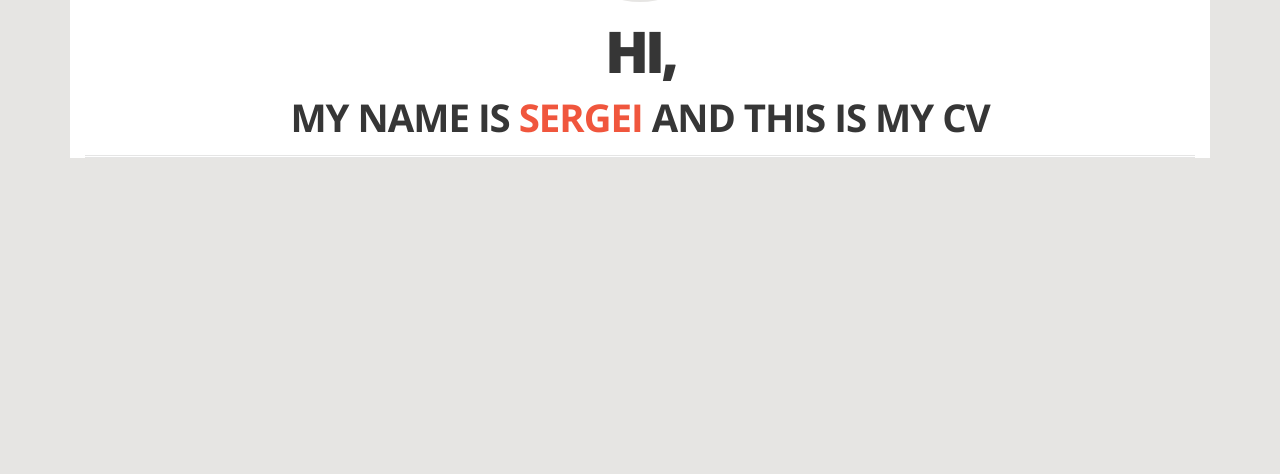
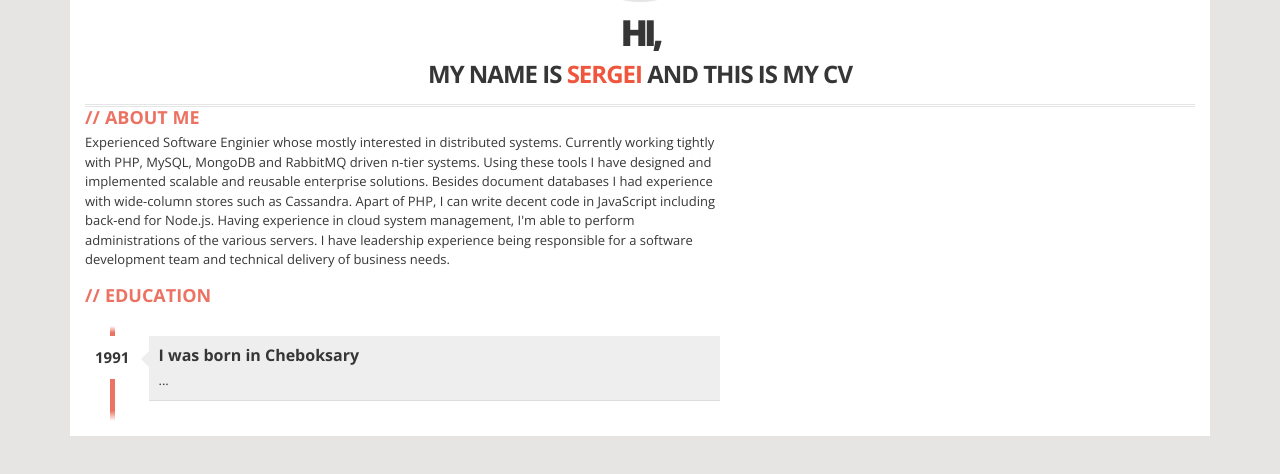
Before and after one commit to wazelin/cv, a website: page src/index.html in a window 1280 px wide. Shown: the part 158-632 px from the top of the page. Drawn offline with nearby package versions, Linux system fonts and the light colour scheme; files that its build step writes are made by us from their sources; files whose address does not match are found by name.

Commit message:
- Implemented `About Me` panel - Prepared skeleton for `Education` panel.

```diff
--- a/src/index.html
+++ b/src/index.html
@@ -25,6 +25,38 @@
             </div>
         </div>
     </div>
+    <div class="row">
+        <div class="col-12 col-sm-7">
+            <div class="box">
+                <h2>About me</h2>
+                <p>
+                    Experienced Software Enginier whose mostly interested in distributed systems.
+                    Currently working tightly with PHP, MySQL, MongoDB and RabbitMQ driven n-tier systems.
+                    Using these tools I have designed and implemented scalable and reusable enterprise solutions.
+                    Besides document databases I had experience with wide-column stores such as Cassandra.
+                    Apart of PHP, I can write decent code in JavaScript including back-end for Node.js.
+                    Having experience in cloud system management,
+                    I'm able to perform administrations of the various servers.
+                    I have leadership experience being responsible for a software development team
+                    and technical delivery of business needs.
+                </p>
+            </div>
+            <div class="box">
+                <h2>Education</h2>
+                <ul class="timeline clearfix">
+                    <li>
+                        <div class="year float-left">1991</div>
+                        <div class="description float-right">
+                            <h3>I was born in Cheboksary</h3>
+                            <p>
+                                ...
+                            </p>
+                        </div>
+                    </li>
+                </ul>
+            </div>
+        </div>
+    </div>
 </div>
 
 <!--build:js js/main.min.js -->
--- a/src/scss/_global.scss
+++ b/src/scss/_global.scss
@@ -1,4 +1,8 @@
 @import "variables";
+
+html {
+  font-size: 62.5%;
+}
 
 body {
   font-family: $mainFontFamily;
--- a/src/scss/_header.scss
+++ b/src/scss/_header.scss
@@ -1,7 +1,6 @@
 @import "variables";
 
 $headerFontSize: $baseFontSize + 1.4em;
-$headerFontWeight: $baseFontWeight + 300;
 $firstLineHeaderFontSize: $baseFontSize + 0.5em;
 $firstLineHeaderFontWeight: $baseFontWeight + 400;
 
@@ -30,7 +29,7 @@ $firstLineHeaderFontWeight: $baseFontWeight + 400;
     margin: 0;
     padding: 0;
     font-size: $headerFontSize;
-    font-weight: $headerFontWeight;
+    font-weight: $bolderFontWeight;
     text-transform: uppercase;
     letter-spacing: -1px;
 
--- /dev/null
+++ b/src/scss/_panel.scss
@@ -0,0 +1,21 @@
+@import "variables";
+
+.box {
+  margin-bottom: 15px;
+  h2 {
+    color: $focusColor;
+    font-size: 1.8em;
+    font-weight: $bolderFontWeight;
+    text-transform: uppercase;
+
+    &:before {
+      content: '//';
+      margin-right: 5px;
+    }
+  }
+
+  p {
+    font-size: 1.3em;
+    line-height: 1.5em;
+  }
+}
--- a/src/scss/_settings.scss
+++ /dev/null
@@ -1 +0,0 @@
-@charset "utf-8";
--- /dev/null
+++ b/src/scss/_timeline.scss
@@ -0,0 +1,87 @@
+@import "variables";
+
+$descriptionBackground: #eee;
+$descriptionBorderColor: #ddd;
+
+.timeline {
+  margin-top: 20px;
+  position: relative;
+  padding: 1em 0;
+  list-style: none;
+
+  &:before {
+    width: 5px;
+    height: 100%;
+    position: absolute;
+    left: 25px;
+    top: 0;
+    content: ' ';
+    display: block;
+    background: $focusColor;
+    background: linear-gradient(to bottom, #ffffff 0%, #ec7263 7%, $focusColor 89%, #ffffff 100%);
+  }
+
+  li {
+    width: 100%;
+    z-index: 2;
+    position: relative;
+    float: left;
+  }
+
+  .year {
+    width: 10%;
+    background: $pageBackground;
+    padding: 10px;
+    font-size: 1.5em;
+    font-weight: $bolderFontWeight;
+    display: inline-block;
+  }
+
+  .description {
+    width: 80%;
+    display: inline-block;
+    background: $descriptionBackground;
+    margin-bottom: 10px;
+    position: relative;
+    padding: 10px 10px 0 10px;
+    border-bottom: 1px solid $descriptionBorderColor;
+
+    @media (min-width: 500px) {
+      width: 85%;
+    }
+
+    @media (min-width: 992px) {
+      width: 87%;
+    }
+
+    @media (min-width: 1200px) {
+      width: 90%;
+    }
+
+    &:after {
+      content: '';
+      position: absolute;
+      top: 15px;
+      right: 0;
+      left: -16px;
+      height: 0;
+      width: 0;
+      border: 8px solid transparent;
+      border-right-color: $descriptionBackground;
+      pointer-events: none;
+    }
+
+    h3 {
+      font-size: 1.6em;
+      margin: 0;
+      padding: 0;
+      font-weight: $bolderFontWeight;
+    }
+
+    p {
+      font-size: 1.3em;
+      margin-top: 5px;
+      padding: 0;
+    }
+  }
+}
--- a/src/scss/_variables.scss
+++ b/src/scss/_variables.scss
@@ -3,8 +3,10 @@ $pageBackground: #fff;
 $mainFontColor: #363636;
 $mainFontFamily: 'Open Sans', Arial, Tahoma;
 $highlightColor: #f0563d;
+$focusColor: #ec7263;
 $baseFontWeight: 400;
 $baseFontSize: 1em;
+$bolderFontWeight: $baseFontWeight + 300;
 
 $marginTop: 80px;
 $marginBottom: 15px;
--- a/src/scss/style.scss
+++ b/src/scss/style.scss
@@ -1,3 +1,5 @@
 @import "fonts";
 @import "global";
 @import "header";
+@import "panel";
+@import "timeline";
```
